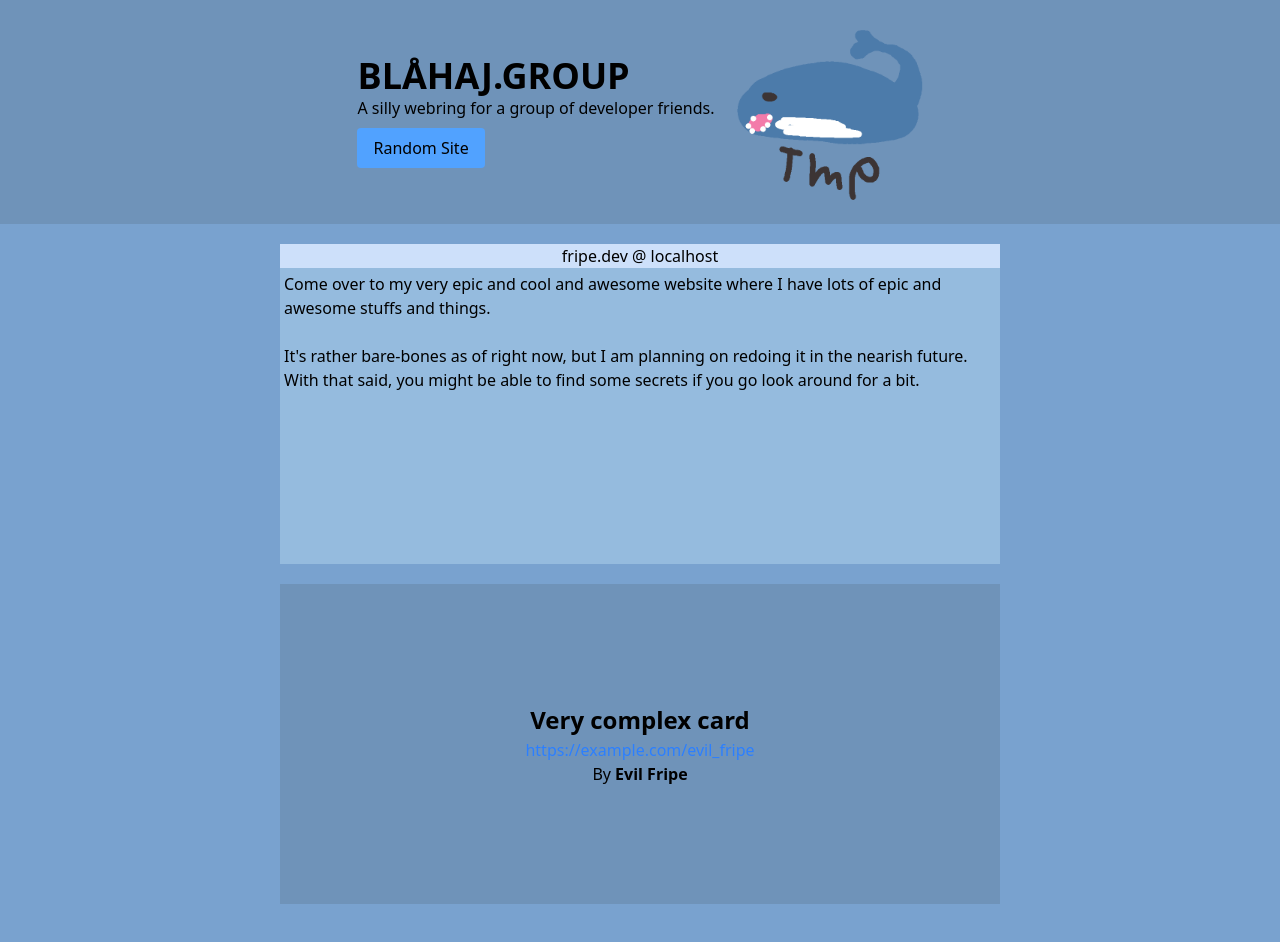
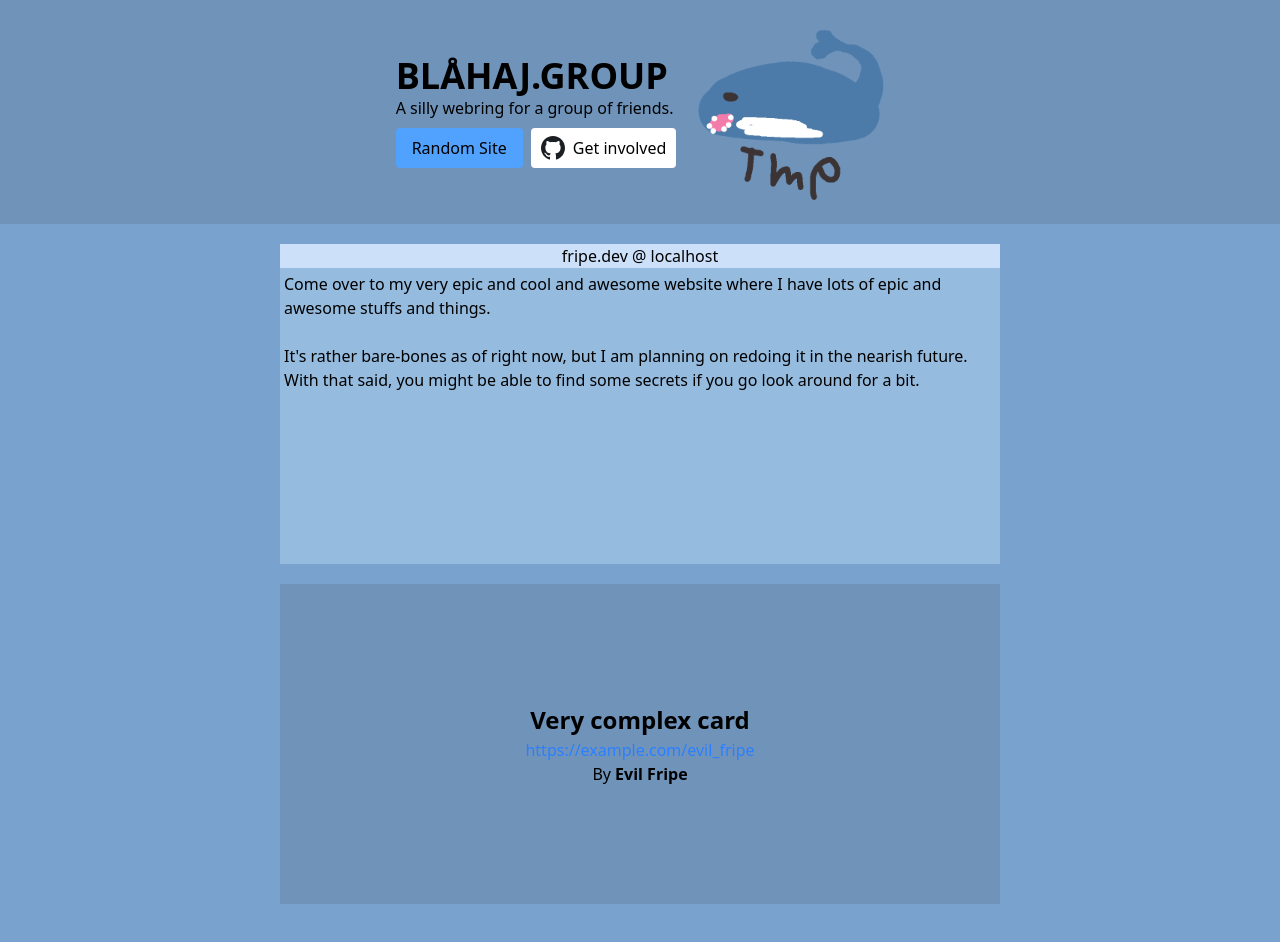
Before and after one commit to Fripe070/blahaj.group, an Astro site: page / in a window 1280 px wide. Built offline with nearby package versions, Linux system fonts and the light colour scheme; Astro itself is replaced by a stand-in of ours.

Commit message:
Add github link

```diff
--- a/astro.config.mjs
+++ b/astro.config.mjs
@@ -1,6 +1,6 @@
 // @ts-check
 import tailwindcss from "@tailwindcss/vite";
-import { defineConfig, fontProviders } from "astro/config";
+import { defineConfig, envField, fontProviders } from "astro/config";
 
 export default defineConfig({
     devToolbar: { enabled: false },
@@ -10,6 +10,15 @@ export default defineConfig({
     output: "static",
     build: {
         assets: "assets",
+    },
+    env: {
+        schema: {
+            REPO_URL: envField.string({
+                context: "server",
+                access: "public",
+                default: "https://github.com/Fripe070/blahaj.group",
+            }),
+        },
     },
     experimental: {
         fonts: [
--- a/src/pages/index.astro
+++ b/src/pages/index.astro
@@ -2,8 +2,10 @@
 import "@/styles/global.css";
 
 import { Image } from "astro:assets";
+import { REPO_URL } from "astro:env/server";
 
 import BlahajImage from "@/assets/blahaj.webp";
+import GitHubIcon from "@/assets/github.svg";
 import Fonts from "@/components/Fonts.astro";
 import MetaTags from "@/components/MetaTags.astro";
 import { memberSites } from "@/scripts/sites";
@@ -23,14 +25,29 @@ import { memberSites } from "@/scripts/sites";
             >
                 <div class="flex w-full flex-col items-center sm:items-start">
                     <h1 class="text-4xl">BLÅHAJ.GROUP</h1>
-                    <p>A silly webring for a group of developer friends.</p>
-                    <nav class="mt-2 flex flex-row items-stretch justify-center gap-4">
-                        <a
-                            class="rounded bg-blue-400 px-4 py-2 text-center text-black select-none hover:bg-blue-500"
-                            href="/random"
-                        >
-                            Random Site
-                        </a>
+                    <p class="text-center">A silly webring for a group of friends.</p>
+                    <nav class="mt-2">
+                        <ul class="flex flex-row flex-wrap items-stretch justify-center gap-2">
+                            <li>
+                                <a
+                                    class="flex h-10 items-center justify-center rounded bg-blue-400 px-4 text-black select-none hover:bg-blue-500"
+                                    href="/random"
+                                >
+                                    Random Site
+                                </a>
+                            </li>
+                            <li>
+                                <a
+                                    class="text- flex h-10 items-center justify-center gap-2 rounded bg-white px-2.5 select-none hover:bg-gray-200 dark:bg-[#010409] dark:text-white dark:hover:bg-[#161B22]"
+                                    href={REPO_URL}
+                                    target="_blank"
+                                    rel="noopener noreferrer"
+                                >
+                                    <GitHubIcon class="h-6 w-6" />
+                                    Get involved
+                                </a>
+                            </li>
+                        </ul>
                     </nav>
                 </div>
                 <Image src={BlahajImage} alt="Blåhaj" class="h-48 w-48" />
```
Also changed, not shown: src/assets/github.svg (added).
